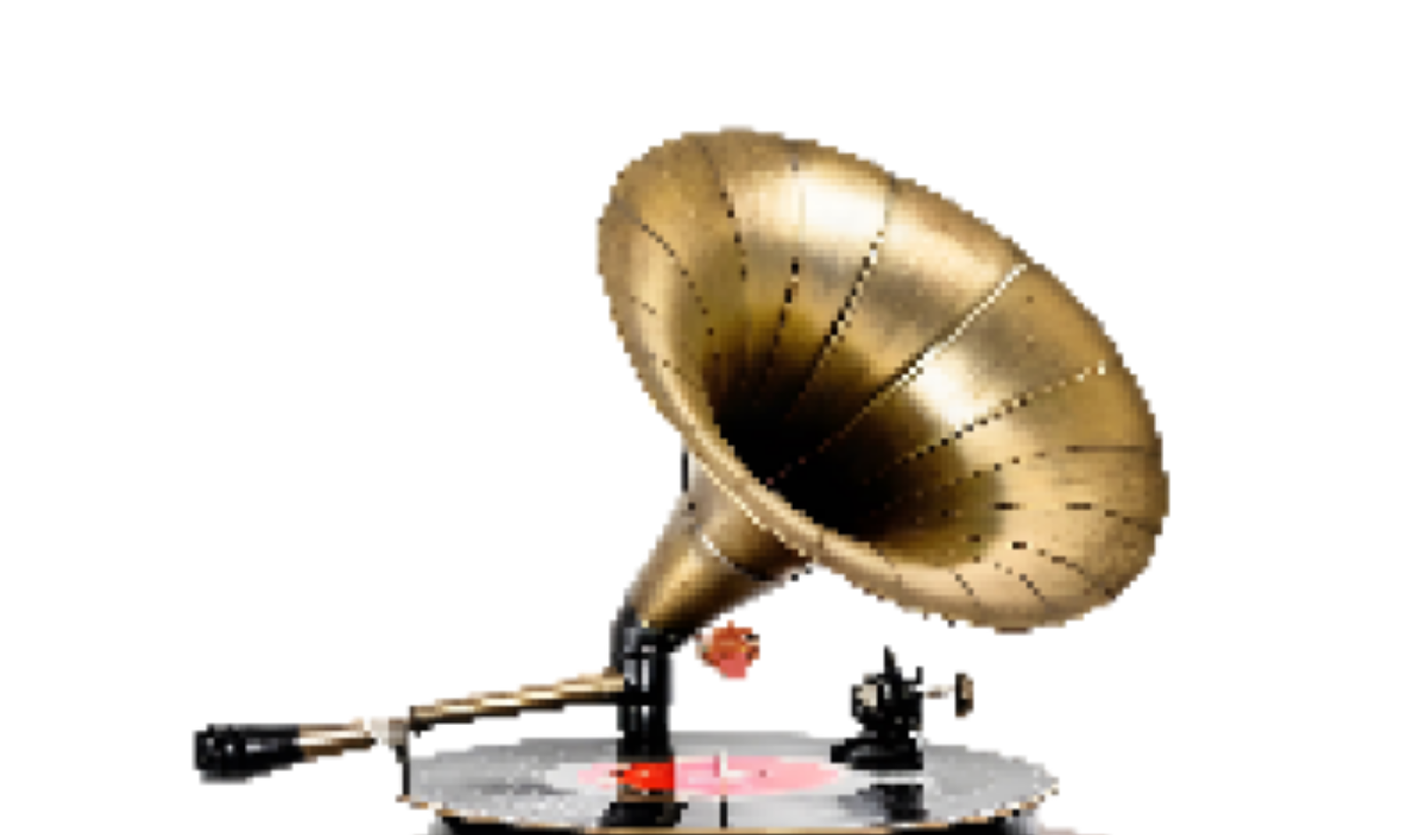
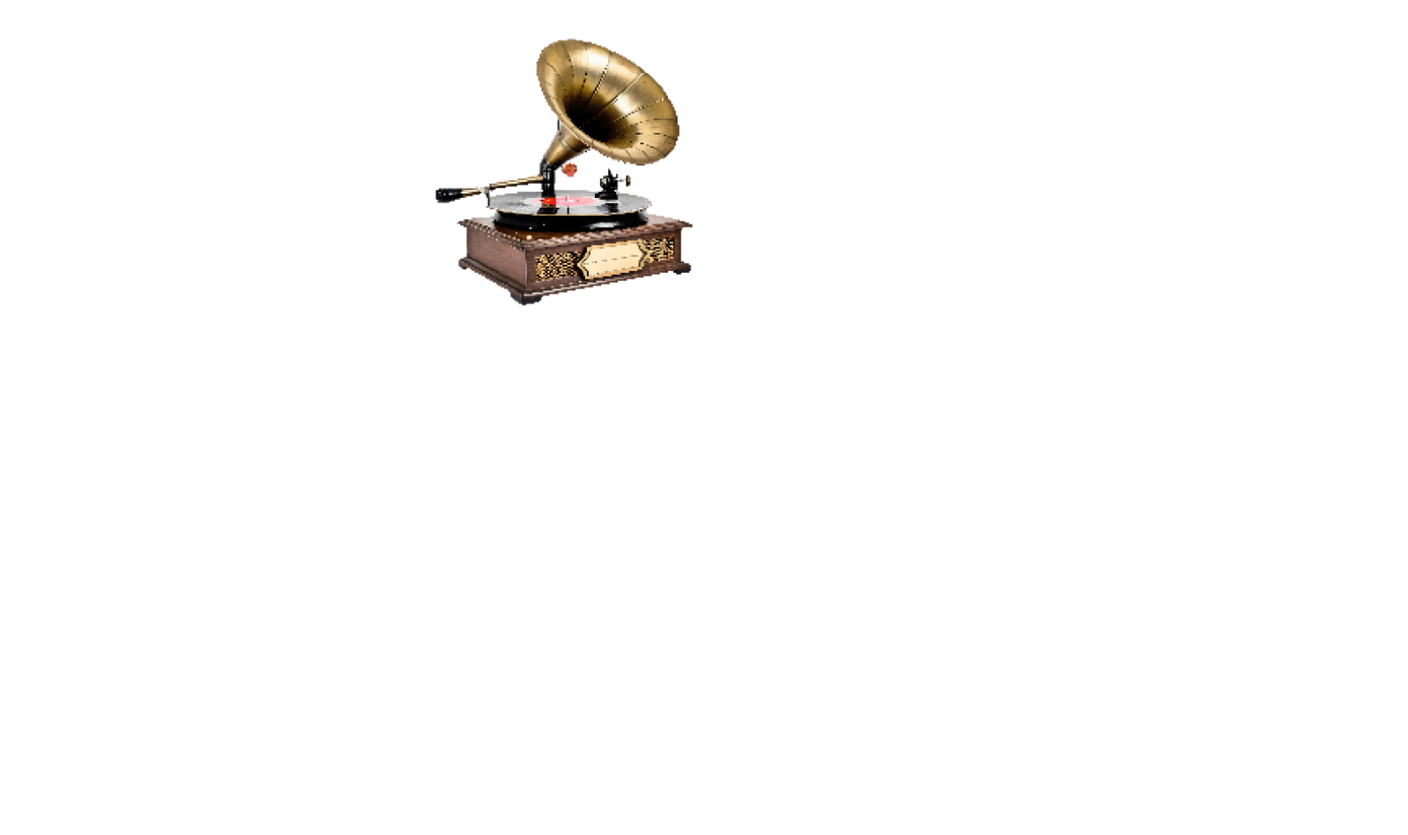
Before and after one commit to circusboy225/gwm, a plain HTML site: page index.html in a window 1280 px wide. Shown: the top 949 px of the page at 88% size, 1600 px wide, since content can reach past the window. After the commit the page ends 800 px from the top, so only its background shows below. Drawn offline with Linux system fonts and the light colour scheme.

Commit message:
Update index.html

```diff
--- a/index.html
+++ b/index.html
@@ -3,58 +3,38 @@
 <head>
   <meta charset="UTF-8">
   <meta name="viewport" content="width=device-width, initial-scale=1.0">
-    <title>GWM Player</title>
+  <title>Interactive Image and Audio</title>
   <style>
     body {
       text-align: center;
-            background-color: transparent;
-            margin: 0;
-            overflow: hidden;
+      font-family: Arial, sans-serif;
     }
-        #container {
-            position: relative;
-            display: inline-block;
+
+    #image {
+      width: 400px;
+      height: auto;
+      transition: opacity 15s ease-in-out;
     }
-        #phone {
-            cursor: pointer;
-            width: 1600px;
-            position: relative;
-            z-index: 1;
-        }
-        #greenclown {
-            position: absolute;
-            top: 50%;
-            left: 50%;
-            transform: translate(-50%, -50%);
-            width: 533px;
-            opacity: 0;
-            transition: opacity 15s ease-in;
-            z-index: 10;
+
+    #audio {
+      display: none;
     }
   </style>
 </head>
 <body>
-
-    <div id="container">
-        <img id="phone" src="https://raw.githubusercontent.com/circusboy225/gwm/main/phone.png" alt="Phone">
-        <img id="greenclown" src="https://raw.githubusercontent.com/circusboy225/gwm/main/greenclown.jpg" alt="Green Clown">
-    </div>
-    <audio id="audio" src="https://raw.githubusercontent.com/circusboy225/gwm/main/gwm.mp3"></audio>
-
+  <img id="image" src="phone.png" alt="Phone Image" onclick="playAudioAndFade()">
+  <audio id="audio" src="gwm.mp3"></audio>
   <script>
-        const phone = document.getElementById("phone");
-        const audio = document.getElementById("audio");
-        const greenClown = document.getElementById("greenclown");
-
-        phone.addEventListener("click", function() {
+    function playAudioAndFade() {
+      var image = document.getElementById('image');
+      var audio = document.getElementById('audio');
       audio.play();
-            greenClown.style.opacity = "1";
-        });
-
-        phone.addEventListener("mouseover", function() {
-            phone.style.cursor = "pointer";
-        });
+      image.style.opacity = 0;
+      setTimeout(function() {
+        image.src = 'greenclown.jpg';
+        image.style.opacity = 1;
+      }, 15000);  <!-- 15 seconds delay -->
+    }
   </script>
-
 </body>
 </html>
```
Lines whose indentation alone changed are shown as unchanged.
